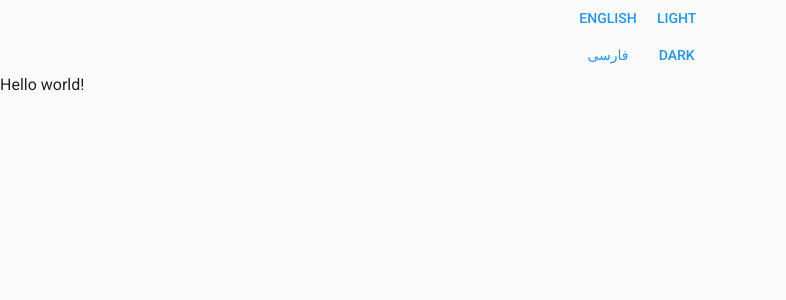
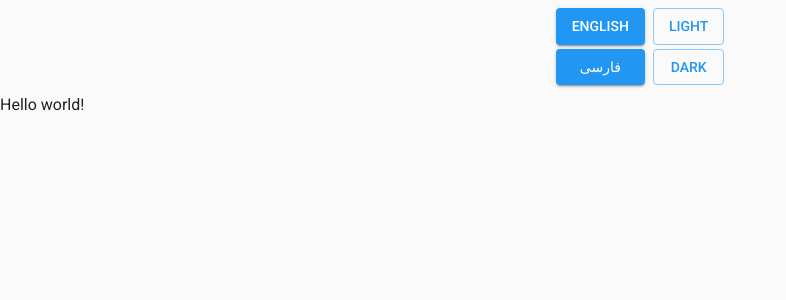
Before and after one commit to sajad3731/onedev, a Next.js app: page /en in a window 1280 px wide. Shown: the top 300 px of the page, without its empty margins (0-786 px from the left). Built offline with nearby package versions, Linux system fonts and the light colour scheme; what @mui/material-nextjs would draw is missing.

Commit message:
fix(theme mode)

```diff
--- a/src/app/AppProvider.tsx
+++ b/src/app/AppProvider.tsx
@@ -8,9 +8,8 @@ import {
 } from "@/styles/theme";
 import createCache from "@emotion/cache";
 import { CacheProvider } from "@emotion/react";
-import { CssBaseline } from "@mui/material";
+import { CssBaseline, ThemeProvider } from "@mui/material";
 import { AppRouterCacheProvider } from "@mui/material-nextjs/v15-appRouter";
-import { ThemeProvider } from "@mui/material/styles";
 import { useTheme } from "next-themes";
 import { useServerInsertedHTML } from "next/navigation";
 import { FC, useMemo, useState } from "react";
@@ -63,8 +62,6 @@ export const AppProvider: FC<ThemeRegistryProps> = ({
     }
   }, [locale, themeMode]);
 
-  console.log({ currentTheme });
-
   return (
     <AppRouterCacheProvider options={{ enableCssLayer: true }}>
       <CacheProvider value={cache}>
--- a/src/app/[locale]/page.tsx
+++ b/src/app/[locale]/page.tsx
@@ -1,5 +1,5 @@
 import { LangSwitchBtn } from "@/components/LangSwitchBtn";
-import { Stack, Typography } from "@mui/material";
+import { Box, Stack, Typography } from "@mui/material";
 import { useTranslations } from "next-intl";
 import { setRequestLocale } from "next-intl/server";
 import { type FC, use } from "react";
@@ -30,9 +30,9 @@ const HomePage: FC<HomePageProps> = ({ params }) => {
   const t = useTranslations("HomePage");
 
   return (
-    <>
+    <Box className="min-h-screen">
       <header>
-        <Stack direction="row" justifyContent="center">
+        <Stack direction="row" justifyContent="center" className="gap-x-2 p-2">
           <LangSwitchBtn />
           <ThemeModeSwitchBtn />
         </Stack>
@@ -40,7 +40,7 @@ const HomePage: FC<HomePageProps> = ({ params }) => {
       <main>
         <Typography>{t("title")}</Typography>
       </main>
-    </>
+    </Box>
   );
 };
 
--- a/src/components/LangSwitchBtn.tsx
+++ b/src/components/LangSwitchBtn.tsx
@@ -16,9 +16,13 @@ export const LangSwitchBtn = () => {
   };
 
   return (
-    <Stack>
+    <Stack className="gap-y-1">
       {locales.map((locale) => (
-        <Button key={locale} onClick={() => handleLanguageChange(locale)}>
+        <Button
+          variant="contained"
+          key={locale}
+          onClick={() => handleLanguageChange(locale)}
+        >
           {locale === "en" ? "English" : "فارسی"}
         </Button>
       ))}
--- a/src/components/ThemeModeSwitchBtn.tsx
+++ b/src/components/ThemeModeSwitchBtn.tsx
@@ -1,38 +1,3 @@
-// "use client";
-
-// import { useEffect, useState, useMemo } from "react";
-// import { Button } from "@mui/material";
-// import { useLocale } from "next-intl";
-// import { useTheme } from "next-themes";
-
-// export const ThemeModeSwitchBtn = () => {
-//   const { theme: themeMode, setTheme } = useTheme();
-//   const locale = useLocale();
-//   const [mounted, setMounted] = useState(false);
-
-//   useEffect(() => {
-//     setMounted(true);
-//   }, []);
-
-//   const handleThemeChange = () => {
-//     setTheme(themeMode !== "light" ? "light" : "dark");
-//   };
-
-//   const btnText = useMemo(() => {
-//     if (locale === "fa") {
-//       return themeMode === "dark" ? "روشن" : "تیره";
-//     } else {
-//       return themeMode === "dark" ? "Light" : "Dark";
-//     }
-//   }, [locale, themeMode]);
-
-//   if (!mounted) {
-//     return null;
-//   }
-
-//   return <Button onClick={handleThemeChange}>{btnText}</Button>;
-// };
-
 "use client";
 
 import { useEffect, useState, useMemo } from "react";
@@ -72,9 +37,10 @@ export const ThemeModeSwitchBtn = () => {
   }
 
   return (
-    <Stack>
+    <Stack className="gap-y-1">
       {btnText.map(({ label, value }) => (
         <Button
+          variant="outlined"
           key={label + value}
           onClick={() => handleThemeChange(value as "light" | "dark")}
         >
```
